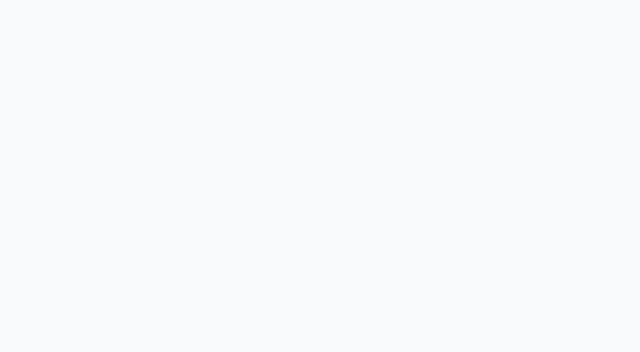
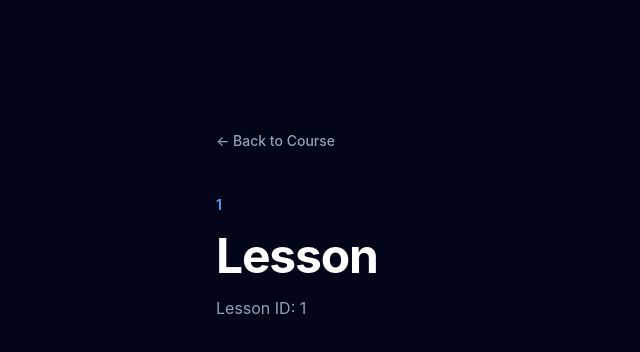
Before and after one commit to MyStack001/pipsoul-traders-university, a React (Vite) app: page /courses/1/lessons/1 in a window 1280 px wide. Before the commit this address had no page. Shown: the top 352 px of the page, without its empty margins (0-640 px from the left). Built offline with nearby package versions, Linux system fonts and the light colour scheme.

Commit message:
feat: add individual lesson route

```diff
--- a/src/App.tsx
+++ b/src/App.tsx
@@ -2,6 +2,7 @@ import { BrowserRouter, Routes, Route } from "react-router-dom";
 import Home from "./pages/Home";
 import CoursesPage from "./pages/CoursesPage";
 import CoursePage from "./pages/CoursePage";
+import LessonPage from "./pages/LessonPage";
 
 function App() {
   return (
@@ -10,6 +11,10 @@ function App() {
         <Route path="/" element={<Home />} />
         <Route path="/courses" element={<CoursesPage />} />
         <Route path="/courses/:courseId" element={<CoursePage />} />
+        <Route
+  path="/courses/:courseId/lessons/:lessonId"
+  element={<LessonPage />}
+/>
       </Routes>
     </BrowserRouter>
   );
--- /dev/null
+++ b/src/pages/LessonPage.tsx
@@ -0,0 +1,34 @@
+import { Link, useParams } from "react-router-dom";
+
+function LessonPage() {
+  const { courseId, lessonId } = useParams();
+
+  return (
+    <div className="min-h-screen bg-slate-950 text-white">
+      <main className="mx-auto max-w-4xl px-6 py-24 sm:py-32">
+        <Link
+          to={`/courses/${courseId}`}
+          className="text-sm font-medium text-slate-400 transition hover:text-white"
+        >
+          ← Back to Course
+        </Link>
+
+        <div className="mt-10">
+          <span className="text-sm font-semibold uppercase tracking-[0.2em] text-blue-400">
+            {courseId}
+          </span>
+
+          <h1 className="mt-4 text-4xl font-bold tracking-tight sm:text-5xl">
+            Lesson
+          </h1>
+
+          <p className="mt-4 text-slate-400">
+            Lesson ID: {lessonId}
+          </p>
+        </div>
+      </main>
+    </div>
+  );
+}
+
+export default LessonPage;
```
